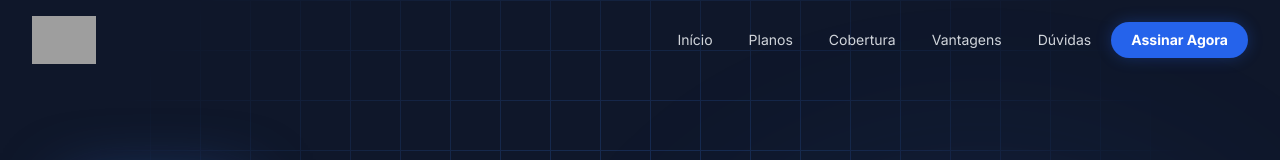
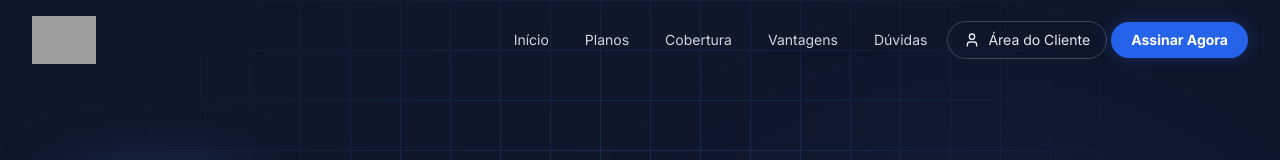
Before and after one commit to cartzdeveloper/PROFIBER-TELECOM, a React (Vite) app: page / in a window 1280 px wide. Shown: the top 160 px of the page. Built offline with nearby package versions, Linux system fonts and the light colour scheme; grey boxes are pictures that could not be loaded.

Commit message:
feat: Add "Área do Cliente" button and update deps
Introduces a new button in the header for direct access to the customer portal. This change also updates the import map with newer versions of React and ReactDOM, and fixes the React version badge in the README.

```diff
--- a/components/Header.tsx
+++ b/components/Header.tsx
@@ -1,5 +1,5 @@
 import React, { useState, useEffect } from 'react';
-import { Menu, X } from 'lucide-react';
+import { Menu, X, User } from 'lucide-react';
 import { CONTACT_INFO } from '../constants';
 
 export const Header: React.FC = () => {
@@ -59,12 +59,23 @@ export const Header: React.FC = () => {
                 </a>
               ))}
 
+              {/* Área do Cliente Button */}
+              <a
+                href="https://central.profiber.net.br"
+                target="_blank"
+                rel="noreferrer"
+                className="ml-4 px-4 py-2 rounded-full border border-white/20 hover:border-profiber-sky/50 text-gray-200 hover:text-white hover:bg-white/5 text-sm font-medium transition-all flex items-center gap-2 group"
+              >
+                <User className="w-4 h-4 group-hover:text-profiber-sky transition-colors" />
+                Área do Cliente
+              </a>
+
               {/* Desktop CTA Button */}
               <a
                 href={`https://wa.me/${CONTACT_INFO.whatsapp}`}
                 target="_blank"
                 rel="noreferrer"
-                className="ml-4 px-5 py-2 rounded-full bg-profiber-royal hover:bg-blue-600 text-white text-sm font-bold transition-all shadow-[0_0_15px_rgba(37,99,235,0.3)] hover:shadow-[0_0_20px_rgba(37,99,235,0.5)] transform hover:-translate-y-0.5"
+                className="ml-3 px-5 py-2 rounded-full bg-profiber-royal hover:bg-blue-600 text-white text-sm font-bold transition-all shadow-[0_0_15px_rgba(37,99,235,0.3)] hover:shadow-[0_0_20px_rgba(37,99,235,0.5)] transform hover:-translate-y-0.5"
               >
                 Assinar Agora
               </a>
@@ -108,7 +119,18 @@ export const Header: React.FC = () => {
               </a>
             ))}
 
-            <div className="pt-2 mt-2 border-t border-white/10">
+            <div className="pt-2 mt-2 border-t border-white/10 space-y-3">
+              {/* Mobile Client Area Button */}
+              <a
+                 href="https://central.profiber.net.br"
+                 target="_blank"
+                 rel="noreferrer"
+                 className="flex items-center justify-center gap-2 w-full py-3 rounded-xl border border-white/10 bg-white/5 text-white font-medium hover:bg-white/10 transition-colors"
+              >
+                <User className="w-4 h-4" />
+                Área do Cliente
+              </a>
+
               <a
                  href={`https://wa.me/${CONTACT_INFO.whatsapp}`}
                  target="_blank"
--- a/index.html
+++ b/index.html
@@ -10,11 +10,11 @@
   <script type="importmap">
 {
   "imports": {
+    "react": "https://esm.sh/react@^19.2.4",
+    "react-dom/": "https://esm.sh/react-dom@^19.2.4/",
+    "react/": "https://esm.sh/react@^19.2.4/",
+    "lucide-react": "https://esm.sh/lucide-react@^0.563.0",
     "vite": "https://esm.sh/vite@^7.3.1",
-    "react-dom/": "https://esm.sh/react-dom@^19.2.4/",
-    "lucide-react": "https://esm.sh/lucide-react@^0.563.0",
-    "react/": "https://esm.sh/react@^19.2.4/",
-    "react": "https://esm.sh/react@^19.2.4",
     "@vitejs/plugin-react": "https://esm.sh/@vitejs/plugin-react@^5.1.3"
   }
 }
```
Also changed, not shown: 1 other file (tests, documents, lock files or other folders).
